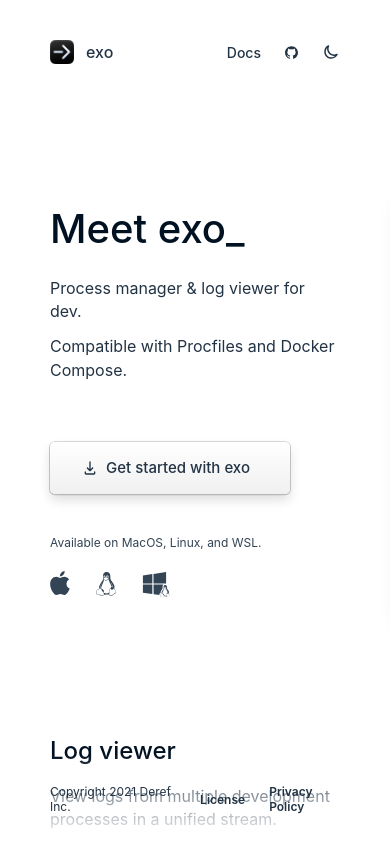
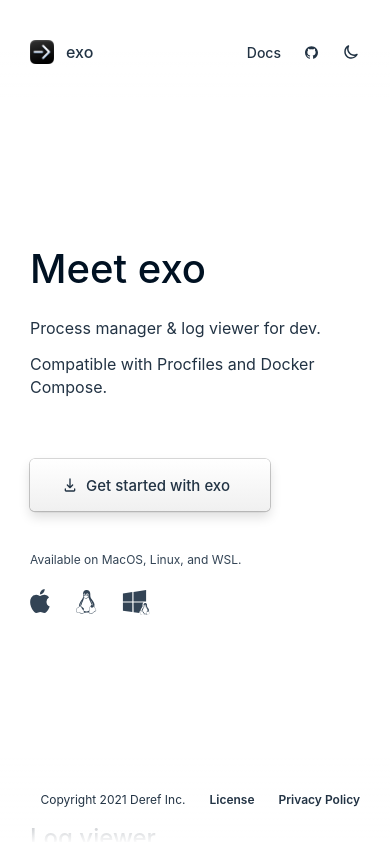
Before and after one commit to deref/exo-website, a Next.js app: page / in a window 390 px wide. Shown: the top 842 px of the page. Built offline with nearby package versions, Linux system fonts and the light colour scheme.

Commit message:
More responsive styling

```diff
--- a/styles/globals.scss
+++ b/styles/globals.scss
@@ -2,6 +2,8 @@ html,
 body {
 	padding: 0;
 	margin: 0;
+	max-width: 100vw;
+	overflow-x: hidden;
 	scroll-behavior: smooth;
 	font-family: Inter, -apple-system, BlinkMacSystemFont, Segoe UI, Roboto,
 		Oxygen, Ubuntu, Cantarell, Fira Sans, Droid Sans, Helvetica Neue, sans-serif;
--- a/styles/v2.module.scss
+++ b/styles/v2.module.scss
@@ -13,6 +13,9 @@
 	gap: 8px;
 	outline: none;
 	margin-top: 60px;
+	max-width: calc(100vw - 60px);
+	overflow: hidden;
+	white-space: nowrap;
 
 	span {
 		user-select: none;
@@ -46,13 +49,18 @@
 
 .ScrollContent {
 	// Mobile responsive
-	max-width: calc(100vw - 100px);
+	max-width: calc(100vw - 60px);
 
 	font-size: 16px;
 	padding: 25vh 0;
 
+	pre {
+		max-width: calc(100vw - 60px);
+		overflow-x: auto;
+	}
+
 	section {
-		height: 50vh;
+		height: max(50vh, 480px);
 		display: flex;
 		align-items: center;
 	}
@@ -130,7 +138,7 @@
 
 .Clip {
 	max-width: 1300px;
-	padding: 0 50px;
+	padding: 0 min(max(30px, 5vw), 50px);
 	margin: 0 auto;
 }
 
```
